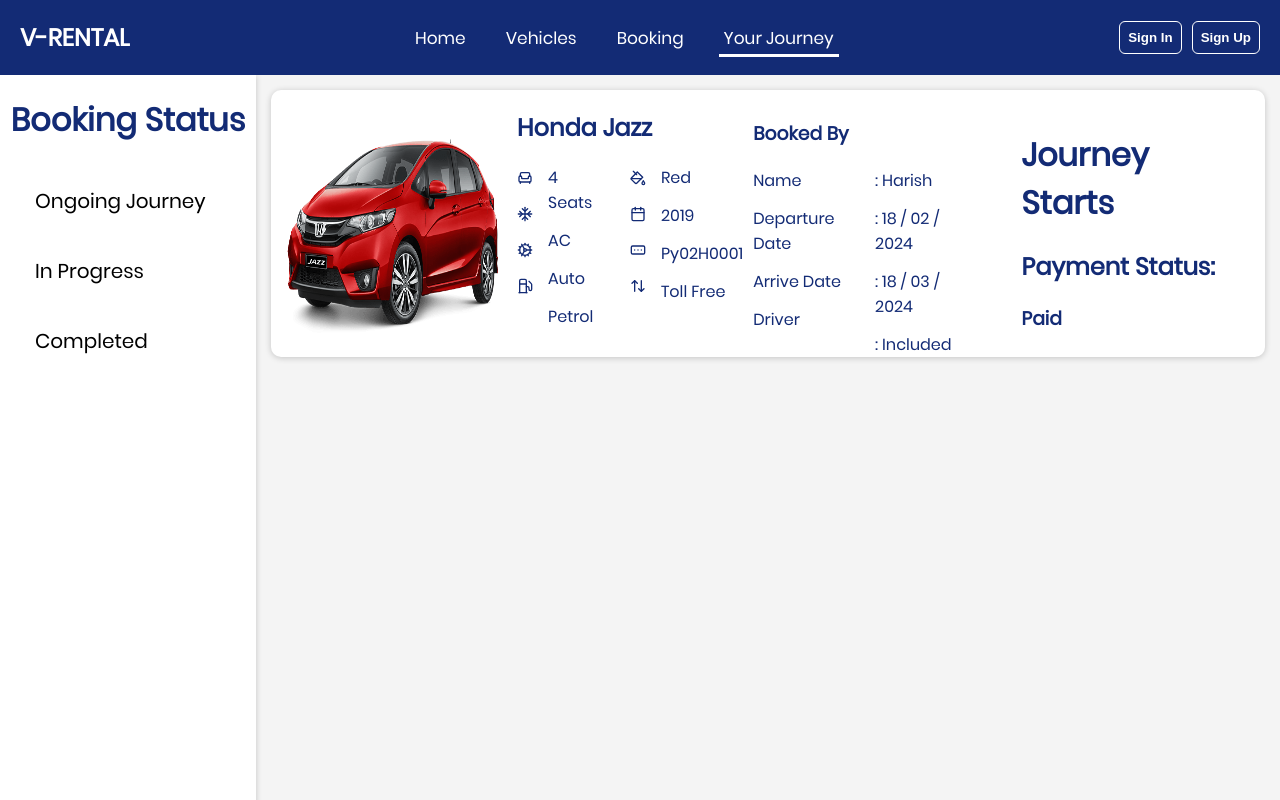
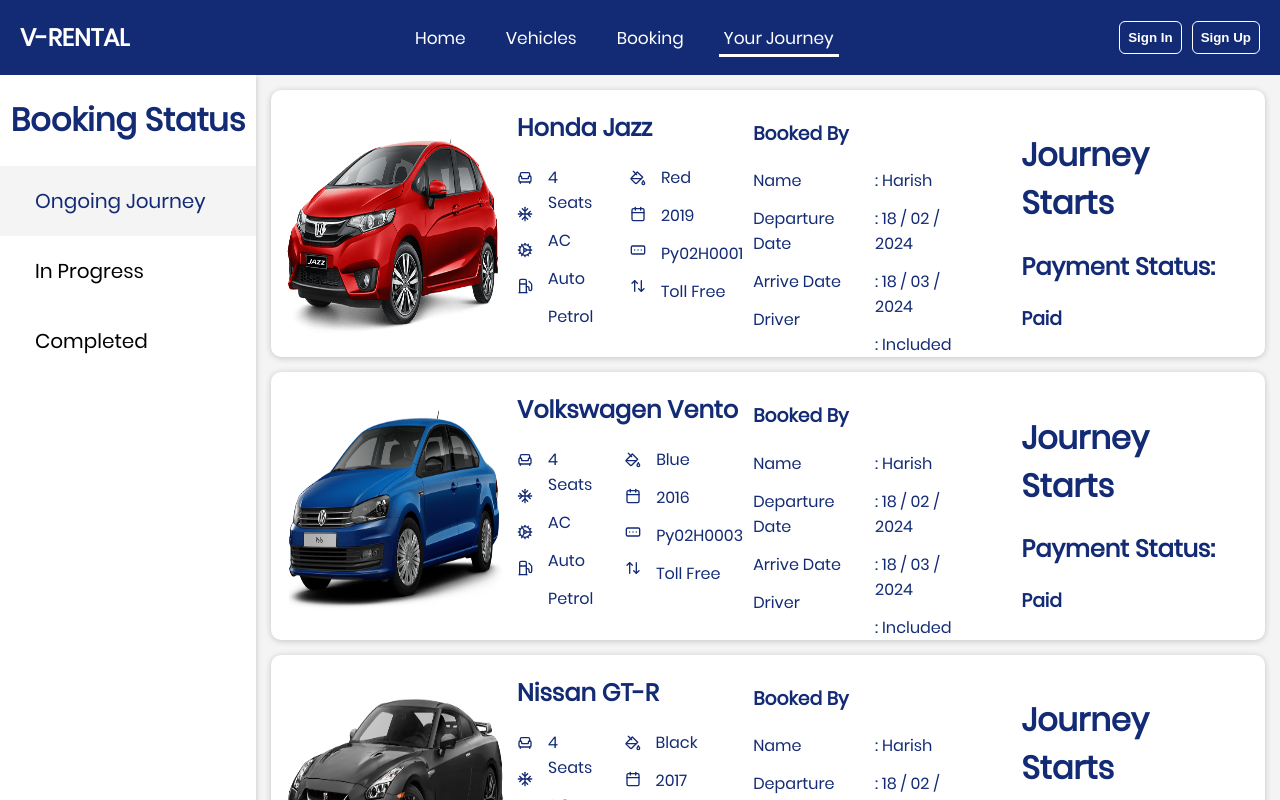
Before and after one commit to harishmk14/v-rental-service, a React (Create React App) app: page /journey in a window 1280 px wide. Shown: the top 800 px of the page. Built offline with nearby package versions, Linux system fonts and the light colour scheme.

Commit message:
front-end

```diff
--- a/src/App.js
+++ b/src/App.js
@@ -1,6 +1,6 @@
 // src/App.js
-import React from 'react';
-import { BrowserRouter as Router, Route, Routes } from 'react-router-dom';
+import React, { useEffect } from 'react';
+import { BrowserRouter as Router, Route, Routes, useLocation } from 'react-router-dom';
 import Layout from './Layout';
 import Home from './Home';
 import Vehicles from './Vehicles';
@@ -10,10 +10,20 @@
 import Journey from './Journey';
 import Payment from './Payment';
 
+function ScrollToTop() {
+  const { pathname } = useLocation();
+
+  useEffect(() => {
+    window.scrollTo(0, 0);
+  }, [pathname]);
+
+  return null;
+}
+
 function App() {
   return (
     <Router>
-      <div className="App">
+      <ScrollToTop />
       <Routes>
         <Route path="/" element={<Layout />}>
           <Route index element={<Home />} />
@@ -25,7 +35,6 @@
         <Route path="signin" element={<SignIn />} />
         <Route path="signup" element={<SignUp />} />
       </Routes>
-      </div>
     </Router>
   );
 }
--- a/src/Bookmodal.js
+++ b/src/Bookmodal.js
@@ -1,9 +1,10 @@
-// Bookmodal.js
+// src/Bookmodal.js
 import React, { useState } from 'react';
-import { useNavigate } from 'react-router-dom'; // Import useNavigate
+import { useNavigate } from 'react-router-dom';
 import './styles.css';
 
 const Bookmodal = ({ show, onClose, vehicle }) => {
+  const navigate = useNavigate();
   const [form, setForm] = useState({
     departureLocation: '',
     arriveLocation: '',
@@ -23,8 +24,6 @@
     paymentMethod: ''
   });
 
-  const navigate = useNavigate(); // Initialize useNavigate
-
   const handleChange = (e) => {
     const { name, value } = e.target;
     setForm({
@@ -39,9 +38,9 @@
     console.log(form);
     alert('Booking Details Submitted!');
     if (form.paymentMethod === 'cashon') {
-      navigate('/journey', { state: { status: 'In Progress' } }); // Navigate to journey page with In Progress status
+      navigate('/journey', { state: { status: 'Pending' } });
     } else if (form.paymentMethod === 'onlinepay') {
-      navigate('/payment'); // Navigate to payment page
+      navigate('/payment');
     }
     resetForm();
     onClose();
@@ -113,7 +112,7 @@
             </select>
           </div>
           <div className='new'>
-              <input style={{width:"100%"}} type="number" name="persons" value={form.persons} onChange={handleChange} required placeholder='NO. Of Persons'/>
+            <input style={{width:"100%"}} type="number" name="persons" value={form.persons} onChange={handleChange} required placeholder='No.of Persons'/>
           </div>
         </div>
         <div className="mform-row">
@@ -121,7 +120,12 @@
             <input style={{width:"100%"}} type="text" name="name" value={form.name} onChange={handleChange} required placeholder='Name (Main)' />
           </div>
           <div className='new'>
-              <input style={{width:"100%"}} type="text" name="gender" value={form.gender} onChange={handleChange} required placeholder='Gender'/>
+          <select style={{width:"100%", borderRadius:"5px", padding:"7px", border:"1px solid #b6b5b5", color:"#767676" }} name="gender" value={form.gender} onChange={handleChange} required>
+                <option value="">Select Gender</option>
+                <option value="male">Male</option>
+                <option value="female">Female</option>
+                <option value="other">Other</option>
+              </select>
           </div>
         </div>
         <div className="mform-row">
--- a/src/Journey.js
+++ b/src/Journey.js
@@ -1,20 +1,35 @@
-// src/journey.js
-import React, { useState } from 'react';
+// src/Journey.js
+import React, { useState, useEffect } from 'react';
+import { useLocation } from 'react-router-dom';
 import './styles.css';
 import CAR1 from '../src/img/Honda_Jazz.png';
+import CAR2 from '../src/img/Volkswagen_Vento.png'
+import CAR3 from '../src/img/Nissan_GT-R.png'
+import CAR4 from '../src/img/MitsubishiASX.png'
 import { Armchair, Snowflake, Cog, Fuel, PaintBucket, Calendar, RectangleEllipsis, ArrowUpDown } from 'lucide-react';
 
 function Journey() {
-  const [status, setStatus] = useState('Journey Starts');
+  const location = useLocation();
+  const initialStatus = location.state?.status || 'Journey Starts';
+  const [status, setStatus] = useState(initialStatus);
 
   const vehiclesData = [
     // Cars
-    {type: "Car",name: "Honda Jazz",price: 2500,reviews: "23 Reviews", star: 4.5,src: CAR1,features: ["4 Seats", "AC", "Auto", "Petrol"],additional: ["Red", "2019", "Py02H0001", "Toll Free"], range:120}
+    {type: "Car",name: "Honda Jazz",price: 2500,reviews: "23 Reviews", star: 4.5,src: CAR1,features: ["4 Seats", "AC", "Auto", "Petrol"],additional: ["Red", "2019", "Py02H0001", "Toll Free"], range:120},
+    {type: "Car",name: "Volkswagen Vento",price: 2700,reviews: "76 Reviews", star: 4.5,src: CAR2,features: ["4 Seats", "AC", "Auto", "Petrol"],additional: ["Blue", "2016", "Py02H0003", "Toll Free"], range:130},
+    {type: "Car",name: "Nissan GT-R",price: 4500,reviews: "42 Reviews", star: 4.5,src: CAR3,features: ["4 Seats", "AC", "Auto", "Petrol"],additional: ["Black", "2017", "Py02H0489", "Toll Free"], range:140},
+    {type: "Car",name: "Mitsubishi ASX",price: 3750,reviews: "35 Reviews", star: 4.5,src: CAR4,features: ["4 Seats", "AC", "Auto", "Petrol"],additional: ["white", "2020", "Py02H2651", "Toll Free"], range:100}
   ];
 
   const handleStatusChange = (newStatus) => {
     setStatus(newStatus);
   };
+
+  useEffect(() => {
+    if (location.state?.status) {
+      setStatus(location.state.status);
+    }
+  }, [location.state]);
 
   return (
     <div className='journey_page'>
@@ -24,9 +39,9 @@
         </div>
         <div className='verticalbar'>
           <ul>
-            <li onClick={() => handleStatusChange('Journey Starts')}><span>Ongoing Journey</span></li>
-            <li onClick={() => handleStatusChange('Pending')}><span>In Progress</span></li>
-            <li onClick={() => handleStatusChange('Completed')}><span>Completed</span></li>
+            <li className={status === 'Journey Starts' ? 'active' : ''} onClick={() => handleStatusChange('Journey Starts')}><span>Ongoing Journey</span></li>
+            <li className={status === 'Pending' ? 'active' : ''} onClick={() => handleStatusChange('Pending')}><span>In Progress</span></li>
+            <li className={status === 'Completed' ? 'active' : ''} onClick={() => handleStatusChange('Completed')}><span>Completed</span></li>
           </ul>
         </div>
       </div>
--- a/src/Payment.js
+++ b/src/Payment.js
@@ -1,10 +1,14 @@
 // src/Payment.js
 import React from 'react';
+import './styles.css';
 
 const Payment = () => {
   return (
-    <div>
-      <h1>Payment Page</h1>
+    <div className="payment-container">
+      <h1 style={{color:"#132b75"}}>Payment Page</h1>
+      <p style={{color:"#132b75"}}>Are you willing to pay?</p>
+      <button style={{borderRadius:"10px",width:"6rem", backgroundColor:"#132b75", color:"white", border:"0px solid #132b75"}} className="payment-button">Pay</button>
+      <button style={{borderRadius:"10px",width:"6rem", backgroundColor:"#b9b9b9", color:"white", border:"0px solid #132b75"}}className="payment-button">Cancel</button>
     </div>
   );
 };
--- a/src/styles.css
+++ b/src/styles.css
@@ -1128,15 +1128,18 @@
   font-size: 20px;
 }
 
-.verticalbar ul li span:hover {
+.verticalbar ul li span:hover,
+.verticalbar ul li.active span {
   background-color: #f4f4f4;
+  color: #132b75;
+  border: 1px soild #132b75;
 }
 
 .journey_cards{
   display: flex;
   flex-direction: column;
   width: 80%;
-  min-height:100vh;
+  min-height:86.5vh;
   margin-left: 20%;
   background-color: #f4f4f4;
   padding: 15px 15px 0px 15px;
@@ -1168,3 +1171,17 @@
   color: #132b75;
 
 }
+
+
+/* payment page style */
+
+.payment-container {
+  margin-top: 12rem;
+  text-align: center;
+}
+
+.payment-button {
+  margin: 0 10px;
+  padding: 10px 20px;
+  font-size: 16px;
+}
```
Also changed, not shown: src/ScrollToTop.js (added, +12 -0 lines). Lines whose indentation alone changed are shown as unchanged.
